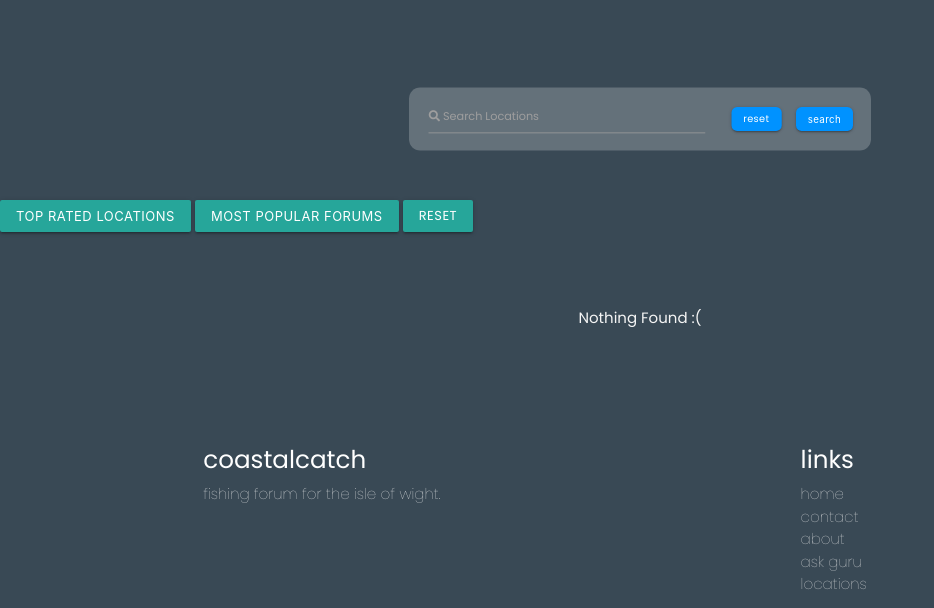
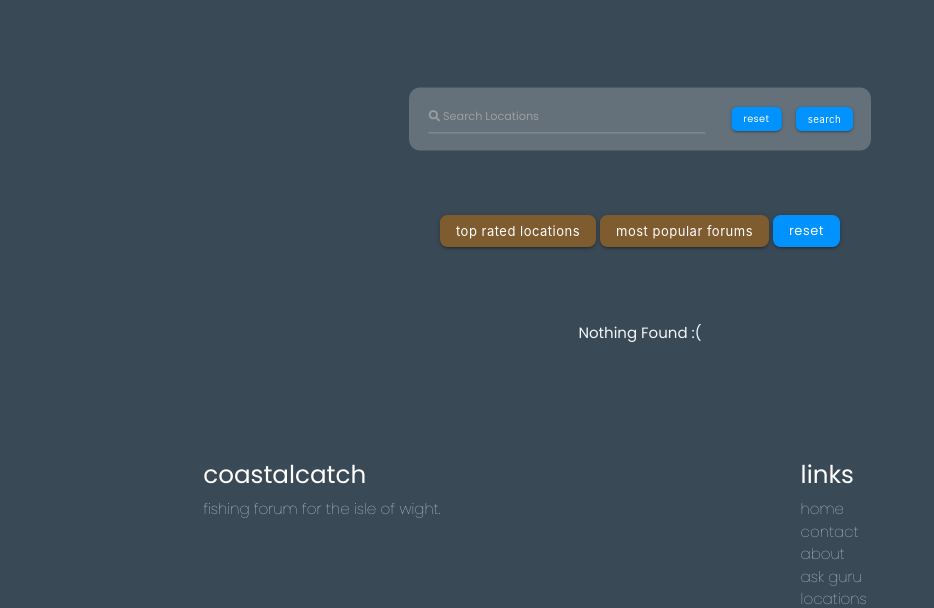
Before and after one commit to jjpickering10/CI-MS3-CoastalCatchIOW, a Flask app: page /get_locations in a window 1280 px wide. Shown: the part 236-844 px from the top of the page, without its empty margins (0-934 px from the left). Run offline with Flask 2, Linux system fonts and the light colour scheme; data that the repository does not hold is empty; some libraries are stand-ins or nearby versions.

Commit message:
Add display none to toggle buttons in locations when page URL is search_locations

```diff
--- a/static/css/style.css
+++ b/static/css/style.css
@@ -213,6 +213,20 @@ nav .navigation-main ul li:hover a, nav .navigation-main ul li:focus a {
 
 .locations-hide {
   display: none;
+}
+
+.toggle-locations-container button, .toggle-locations-container a {
+  text-transform: lowercase;
+  background: var(--primary-brown);
+  border-radius: 0.5rem;
+  margin-top: 1rem;
+}
+.toggle-locations-container button:hover, .toggle-locations-container button:focus, .toggle-locations-container a:hover, .toggle-locations-container a:focus {
+  background: var(--white-color);
+  color: var(--primary-brown);
+}
+.toggle-locations-container a {
+  background: var(--bright-blue);
 }
 
 main {
--- a/static/css/style.scss
+++ b/static/css/style.scss
@@ -278,6 +278,22 @@ nav {
 
 .locations-hide {
     display: none;
+}
+
+.toggle-locations-container {
+    button, a {
+        text-transform: lowercase;
+        background: var(--primary-brown);
+        border-radius: 0.5rem;
+        margin-top: 1rem;
+        &:hover, &:focus {
+            background: var(--white-color);
+            color: var(--primary-brown);
+        }
+    }
+    a {
+        background: var(--bright-blue);
+    }
 }
 
 main {
--- a/templates/locations.html
+++ b/templates/locations.html
@@ -24,7 +24,7 @@
   </form>
 </div>
 
-<div class="row">
+<div class="row center-align toggle-locations-container">
   <col class="s12 m6">
     <button id="ratings-button" class="btn-small">Top Rated Locations</button>
     <button id="popular-button" href="" class="btn-small">Most Popular Forums</button>
@@ -84,6 +84,13 @@
 
 {% block scripts %}
 <script>
+
+  const toggleLocations = document.querySelector('.toggle-locations-container')
+
+  if (window.location.pathname == '/search_locations') {
+    toggleLocations.style.display = 'none'
+  }
+
 
   const locationsCards = document.querySelectorAll(".locations-card")
   const ratingsButton = document.querySelector("#ratings-button")
```
Also changed, not shown: 1 other file.
